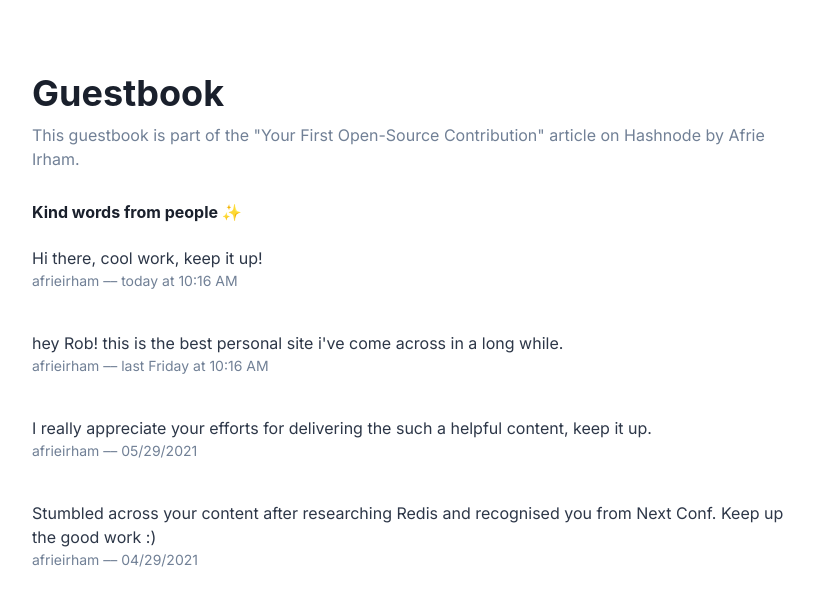
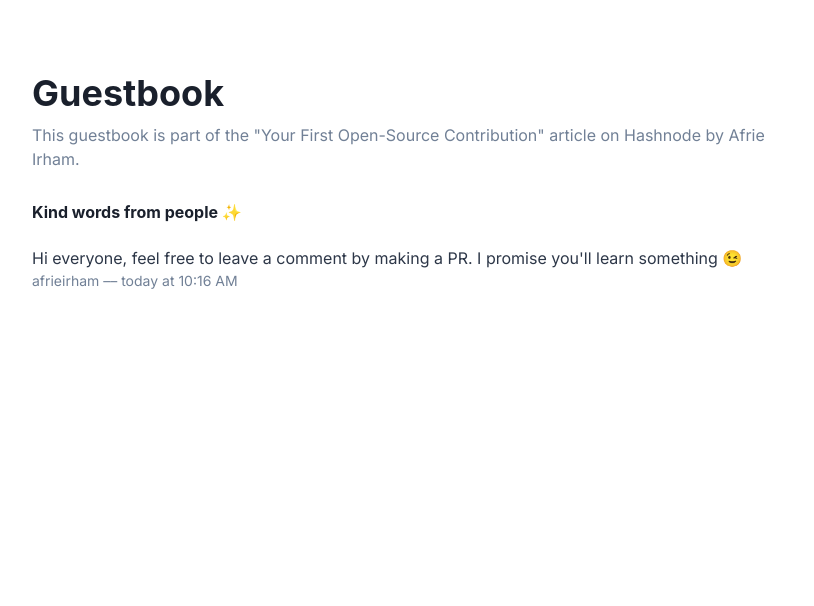
Before and after one commit to minhalkazimm/guestbook, a Next.js app: page / in a window 1280 px wide. Shown: the top 606 px of the page, without its empty margins (224-1038 px from the left). Built offline with nearby package versions, Linux system fonts and the light colour scheme.

Commit message:
Add a dedicated guestbook sign page

```diff
--- a/pages/index.js
+++ b/pages/index.js
@@ -1,31 +1,7 @@
 import Head from 'next/head'
 import { Flex, Heading, Link, Text } from '@chakra-ui/react'
 import Comment from '../components/Comment'
-
-const comments = [
-  {
-    comment: 'Hi there, cool work, keep it up!',
-    username: 'afrieirham',
-    date: '2021-07-29T10:16:36Z',
-  },
-  {
-    comment: "hey Rob! this is the best personal site i've come across in a long while.",
-    username: 'afrieirham',
-    date: '2021-07-23T10:16:36Z',
-  },
-  {
-    comment:
-      'I really appreciate your efforts for delivering the such a helpful content, keep it up.',
-    username: 'afrieirham',
-    date: '2021-05-29T10:16:36Z',
-  },
-  {
-    comment:
-      'Stumbled across your content after researching Redis and recognised you from Next Conf. Keep up the good work :)',
-    username: 'afrieirham',
-    date: '2021-04-29T10:16:36Z',
-  },
-]
+import { comments } from '../sign-here/index'
 
 export default function Home() {
   return (
--- /dev/null
+++ b/sign-here/index.js
@@ -0,0 +1,34 @@
+/**
+ * Before you start, I would like to thank you for participating in this small project of mine – I really appreciate it.
+ * I hope by doing this you'll learn how to contribute to an open-source projects and continue to contribute more in open-source projects.
+ *
+ *
+ * 1. To get started, please copy the template provided and paste it at the last item on the list.  IMPORTANT! – COPY FROM LINE 19 TO 23
+ *
+ * 2. For the date section, please go to this link 👉 https://greenwichmeantime.com/articles/clocks/iso/
+ *
+ * 3. Click on the "copy to clipboard" button.
+ *
+ * 4. Finally, paste it in the date section.
+ *
+ * !! - I won't approve your PR if you don't use GitHub username.
+ *
+ */
+
+// TEMPLATE TO LEAVE A COMMENT
+/*
+{
+  comment: "Change this with your comment",
+  username: "Change this with your GitHub username",
+  date: "",
+},
+*/
+
+export const comments = [
+  {
+    comment:
+      "Hi everyone, feel free to leave a comment by making a PR. I promise you'll learn something 😉",
+    username: 'afrieirham',
+    date: '2021-07-29T10:16:36Z',
+  },
+]
```
